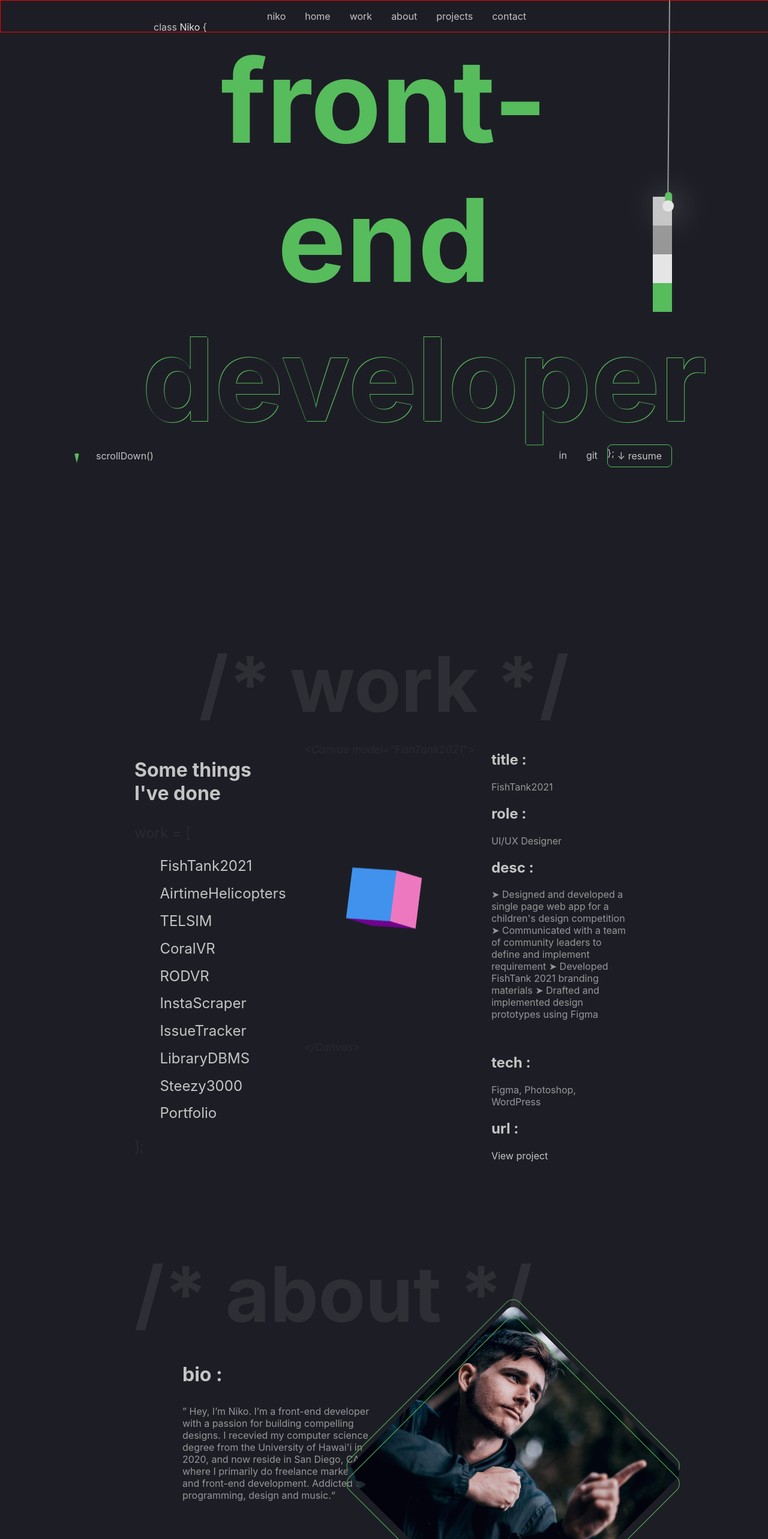
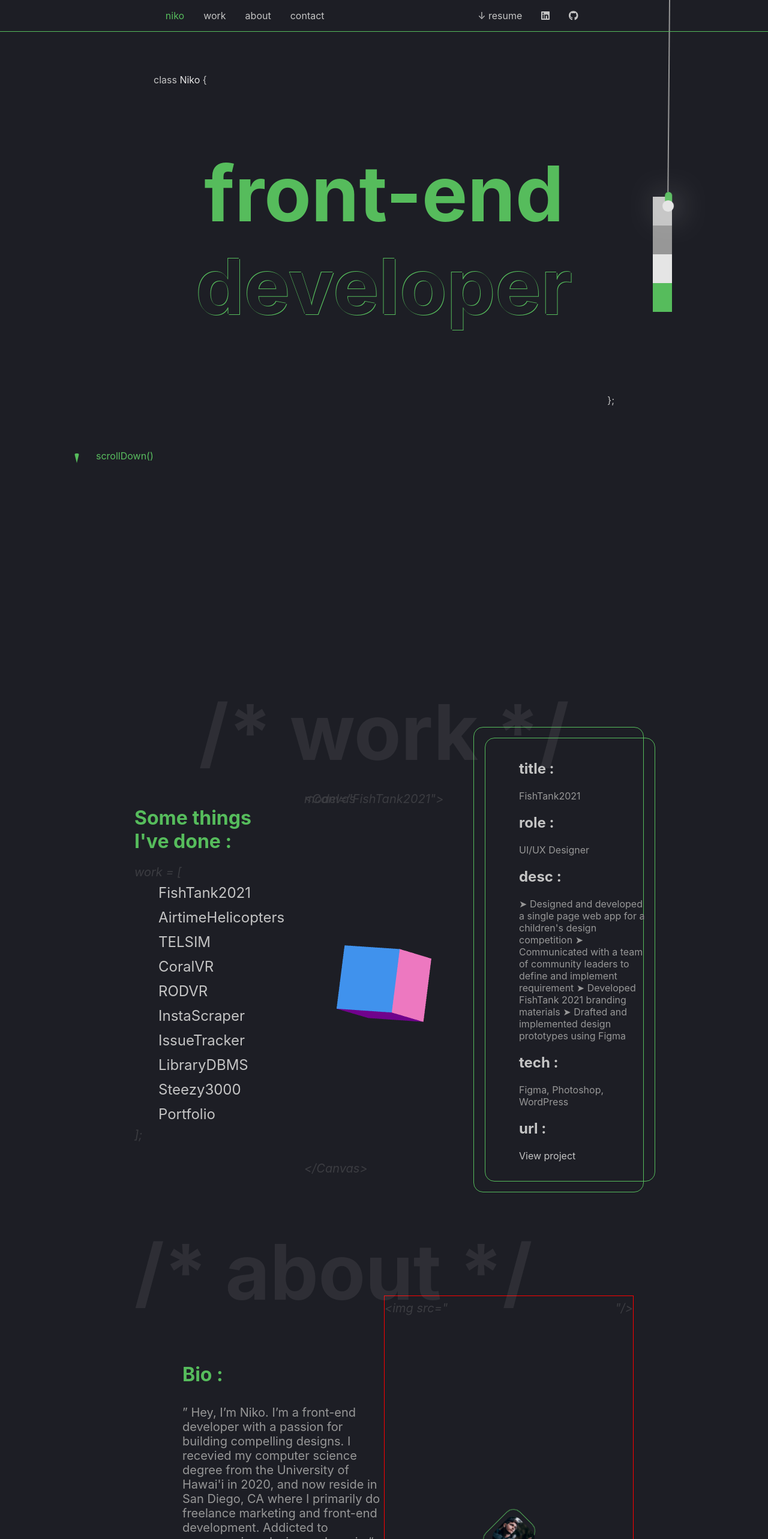
Before and after one commit to nikorosen/portfolio-site, a React (Create React App) app: page / in a window 1280 px wide. Shown: the top 2566 px of the page at 60% size. Built offline with nearby package versions, Linux system fonts and the light colour scheme.

Commit message:
implement mobile responsiveness

```diff
--- a/package.json
+++ b/package.json
@@ -3,6 +3,10 @@
   "version": "0.1.0",
   "private": true,
   "dependencies": {
+    "@fortawesome/fontawesome-svg-core": "^6.1.1",
+    "@fortawesome/free-brands-svg-icons": "^6.1.1",
+    "@fortawesome/free-solid-svg-icons": "^6.1.1",
+    "@fortawesome/react-fontawesome": "^0.1.18",
     "@react-three/drei": "^9.7.1",
     "@react-three/fiber": "^8.0.13",
     "@splinetool/r3f-spline": "^1.0.1",
--- a/src/App.css
+++ b/src/App.css
@@ -5,6 +5,8 @@
   --primary-text-color: #E5E5E5;
   --accent-color: #56BC5C;
   --skill-icon-brightness: 1;
+  --section-width: 65vw;
+  --home-width: 75vw;
 
   transition: color 5s ease-in-out;
 }
@@ -12,6 +14,7 @@
 html {
   scroll-behavior: smooth;
   font-size: 1em;
+  box-sizing: border-box;
 }
 
 .white-context {
@@ -24,8 +27,7 @@ html {
 }
 
 .App{
-  --section-width: 65vw;
-  --home-width: 75vw;
+
 
   background-color: var(--primary-color);
   color: var(--secondary-text-color);
@@ -36,26 +38,25 @@ html {
   align-items: center;
 }
 
-
-
 p {
   color: var(--tertiary-text-color);
 }
 
 h1 {
   color: var(--accent-color);
-  font-size: 15em;
-  margin: -0.1em;
+  font-size: 10vw;
+
 }
 
 h2 {
   font-size: 8em;
   opacity: 0.1;
+
 }
 
 h3 {
   font-size: 2em;
-
+  color: var(--accent-color)
 }
 
 h4 {
@@ -72,22 +73,31 @@ a {
   text-decoration: none;
 }
 
-li:hover {
-  opacity: 0.8;
+a:hover {
+  animation: flash 1.5s alternate infinite ease;
 }
 
+li:hover {
+  animation: flash 1.5s alternate infinite ease;
+}
 
+#nav-bar {
+  position: fixed;
+  display: flex;
+  flex-direction: column;
+  top: 0;
+  left: 0;
+  min-width: 25%;
+  width: 100%;
+  border-bottom: 1px var(--accent-color) solid;
+  align-items: center;
+  z-index: 100;
+}
 
 #nav {
-  position: fixed;
+  width: 80%;
   display: flex;
-  top: 0;
-  left: 0;
-  min-width: 25em;
-  width: 100vw;
-  border: 1px red solid;
-  justify-content: center;
-  z-index: 100;
+  justify-content: space-around;
 }
 
 #nav ul {
@@ -101,22 +111,24 @@ li:hover {
   color: var(--secondary-text-color)
 }
 
-#socials {
+.socials {
   grid-area: socials;
   min-width: 20em;
   z-index: 1;
+  align-self: center;
 }
 
-#socials ul {
+.socials ul {
   display: flex;
   flex-direction: row;
   flex-wrap: wrap;
-  justify-content: end;
+  justify-content: start;
   list-style-type: none;
 }
 
-#socials li {
-  padding: 0.5em 1em 0.5em 1em;
+.socials li {
+  padding: 1em;
+  justify-self: center;
 }
 
 #home {
@@ -162,6 +174,19 @@ li:hover {
   align-self: start;
   transition: transform 1s;
   animation: float 1s alternate infinite;
+}
+
+#scroll-down {
+  animation: flash 2s alternate infinite ease-in-out;
+}
+
+@keyframes flash {
+  0% {
+    color: var(--primary-text-color)
+  }
+  100% {
+    color: var(--accent-color)
+  }
 }
 
 @keyframes float {
@@ -284,6 +309,7 @@ li:hover {
 }
 
 #work-wrapper {
+  padding-top: 10vh;
   display: grid;
   grid-template-columns: 30% 40% 30%;
   grid-template-rows: 5% 90%;
@@ -298,8 +324,6 @@ li:hover {
   justify-items: center;
   align-items: center;
   text-align: start;
-
-  padding-bottom: 10em;
 }
 
 #work-wrapper h2 {
@@ -317,7 +341,6 @@ li:hover {
 #work-selector h3 {
   grid-area: work;
   text-align: start;
-
 }
 
 #work-selector p {
@@ -328,18 +351,18 @@ li:hover {
 }
 
 #work-selector li {
-  padding: 0.1em;
   font-size: 1.5em;
   width: 100%;
   margin-bottom: 0.5em;
   cursor: pointer;
-  transition: padding 0.5s ease-in-out;
+  transition: all 0.5s ease-in-out;
 
 }
 
 #work-selector li:hover {
   padding: 2%;
   border-radius: 0.5em;
+
 }
 
 .active {
@@ -348,10 +371,11 @@ li:hover {
   border: 1px var(--accent-color) solid;
   border-radius: 0.5em;
   box-shadow: 0px 0px 1px var(--accent-color);
-  animation: activein 1s alternate;
+  animation: activein 1s alternate
 }
 .active:hover {
   padding: 0.6em !important;
+
 }
 .active::before {
   content: '';
@@ -404,8 +428,16 @@ li:hover {
 }
 
 #work-display p {
-  opacity: 0.1;
-  font-size: 1.1em;
+  opacity: 0.25;
+  font-size: 1.25em;
+  line-height: 0;
+  width: 120%;
+  font-style: italic;
+}
+
+#work-selector p {
+  opacity: 0.25;
+  font-size: 1.25em;
   line-height: 0;
   width: 120%;
   font-style: italic;
@@ -422,14 +454,32 @@ li:hover {
 
   align-self: center;
   text-align: start;
-  width: 90%;
-  height: 80%;
+  width: 100%;
 
-
+  border: 1px var(--accent-color) solid;
+  border-radius: 1em;
+  padding: 1em;
 }
 
 #work-info p {
 animation: fade-in 0.5s ease-in;
+}
+
+#work-info li:hover {
+  animation: none;
+}
+
+#work-info-border {
+  position: relative;
+  top: 0%;
+  left: 0%;
+  margin: 0.1em;
+  padding: 1em;
+  width: 100%;
+  height: 100%;
+  border: 1px var(--accent-color) solid;
+  border-radius: 1em;
+  z-index: 100;
 }
 
 @keyframes fade-in {
@@ -442,6 +492,7 @@ animation: fade-in 0.5s ease-in;
 }
 
 #about-wrapper {
+  padding-top: 10vh;
   display: grid;
   grid-template-rows: 10% 40% 60%;
   grid-template-columns: 50% 50%;
@@ -453,24 +504,17 @@ animation: fade-in 0.5s ease-in;
 
   height: 100vh;
   width: var(--section-width);
-  min-width: 40em;
   /* border: 1px red solid; */
   justify-items: start;
   text-align: start;
-
-  padding-bottom: 10em;
-
 }
 
 #about-wrapper h2 {
   grid-area: head;
-  height: 100%;
-
   justify-self: start;
   align-self: center;
 
 }
-
 
 #about-wrapper p {
   color: var(--tertiary-text-color);
@@ -513,7 +557,6 @@ animation: fade-in 0.5s ease-in;
   justify-content: start;
   justify-self: start;
   align-self: start;
-  width: 40vw;
 
   filter: brightness(var(--skill-icon-brightness));
 
@@ -529,20 +572,42 @@ animation: fade-in 0.5s ease-in;
 
 #skill-icons li img {
   display: flex;
+  height: 100%;
+  width: auto;
 }
 
 #bio {
   margin: 5em 0em 0em 5em;
   grid-area: content;
+
+}
+
+#bio p {
+  font-size: 1.25em;
+}
+
+#bio-pic-container p {
+  opacity: 0.25;
+  font-size: 1.25em;
+  line-height: 0;
+  width: 120%;
+  font-style: italic;
+}
+
+#bio-pic-container {
+  display: flex;
+ grid-area: pic;
+ border: 1px red solid;
+ justify-content: center;
+ align-items: start;
+
 }
 
 #bio-pic {
-  margin-top: 20%;
-  justify-self: end;
-  grid-area: pic;
+  align-self: center;
+
+  width:40%;
   border: 1px var(--accent-color) solid;
-  width: 25em;
-  height: 25em;
   transform: rotate(45deg);
   border-radius: 1em;
   animation: float 1s alternate infinite;
@@ -550,17 +615,16 @@ animation: fade-in 0.5s ease-in;
 
 #bio-pic img {
   width: 100%;
-  height: 100%;
+  height: auto;
   object-fit: cover;
-  justify-self: start;
-  align-self: start;
   border-radius: 1em;
   margin: 0.5em;
 }
 
 #pic-border {
   position: relative;
-  top: -100%;
+  display: block;
+  top: -95%;
   left: 5%;
   width: 100%;
   height: 100%;
@@ -569,79 +633,10 @@ animation: fade-in 0.5s ease-in;
   z-index: 100;
 }
 
-.line {
-  grid-area: arrow;
-  background: black;
-  width: 100%;
-  height: 10%;
-}
-
-#project-wrapper {
-  display: grid;
-  grid-template-rows: 10% 70% 20%;
-
-  row-gap: 5em;
-
-  height: 100vh;
-  min-width: 40em;
-
-  justify-items: start;
-
-  padding-bottom: 10em;
-}
-
-#project-wrapper {
-  display: grid;
-  grid-template-rows: 10% 50% 40%;
-
-  row-gap: 1em;
-
-  height: 100vh;
-  min-width: 40em;
-  justify-items: start;
-
-}
-
-#project-display {
-  display: grid;
-  grid-template-columns: 70% 30%;
-  width: 100%;
-  text-align: start;
-
-  align-items: center;
-}
-
-#project-display img {
-  height: 100%;
-  width: 100%;
-}
-
-#project-selector ul {
-  display: flex;
-  flex-direction: row;
-}
-
-#project-selector li {
-  height: 5em;
-  width: 5em;
-  margin: 1em;
-}
-
-#project-display h3 {
-  font-size: 3em;
-
-}
-
-#project-icon {
-  justify-self: center;
-  height: 15em;
-  width: 15em;
-}
-
-#contact {
+#contact-wrapper {
   display: grid;
   grid-template-columns: 10% 90%;
-  grid-template-rows: 40% 20% 20% 20%;
+  grid-template-rows: 40% 20% 30% 10%;
   grid-template-areas:
     "arrow head"
     "arrow cta"
@@ -654,19 +649,19 @@ animation: fade-in 0.5s ease-in;
   text-align: center;
 }
 
-#contact h2 {
+#contact-wrapper h2 {
   grid-area: head;
   justify-self: end;
 }
 
-#contact h3 {
-  font-size: 5em;
+#contact-wrapper h3 {
   margin: 0px;
   padding: 0px;
 }
 
 #cta {
   grid-area: cta;
+
   width: 80%;
   justify-self: center;
   text-align: start;
@@ -700,6 +695,7 @@ animation: fade-in 0.5s ease-in;
   opacity: 0.8;
 }
 
+
 .link-button::after {
   content: '';
   position: absolute;
@@ -712,13 +708,255 @@ animation: fade-in 0.5s ease-in;
   border-radius: 0.5em;
 }
 
-.pop-up {
-  position: fixed;
-  display: inline-block;
-  width: 90vw;
-  height: 90vh;
-  background-color: blue;
-  z-index: 2;
-  left: 5vw;
-  top: 5vh;
+
+/* Extra small devices (phones, 600px and down) */
+@media only screen and (max-width: 600px) {
+  :root {
+    --section-width: 100%;
+    --home-width: 90%;
+  }
+
+  html {
+    font-size: .5em;
+    overflow-x: hidden;
+  }
+
+  p {
+    font-size: 1.4em;
+
+  }
+
+  h1 {
+    font-size: 7em;
+  }
+
+  h2 {
+    font-size: 5em;
+    border: 1px red solid;
+    margin: 0em;
+  }
+  h3 {
+    border: 1px red solid;
+  }
+
+  .App{
+    display: flex;
+    flex-direction: row;
+    flex-wrap: wrap;
+    height: 100%;
+    border: 1px red solid;
+  }
+
+  #home {
+    width: 100%;
+    padding: 0em;
+    display: flex;
+    flex-direction: row;
+    flex-wrap: wrap;
+    border: 1px red solid;
+    height: 90vh;
+  }
+
+  #scroll-down{
+    align-self: end;
+    justify-self: center;
+    border: 1px red solid;
+    width:100%;
+  }
+
+  #title {
+    display: flex;
+    border: 1px red solid;
+    width: 100%;
+  }
+
+  .sidebar {
+    display: none;
+  }
+
+  .socials {
+    display: none;
+  }
+
+  .arrow {
+    display: none;
+  }
+
+  #nav-bar{
+    position: relative;
+    display: flex;
+    flex-wrap: wrap;
+    align-content: center;
+    border: 1px red solid;
+  }
+
+  #nav ul {
+    display:flex;
+    padding: 0;
+    font-size: 1.5em;
+    border: 1px red solid;
+  }
+
+  #work-wrapper {
+    display: flex;
+    flex-direction: row;
+    flex-wrap: wrap;
+    border: 1px red solid;
+    padding: 1em;
+    height: 100%;
+  }
+
+  #work-selector ul {
+    padding: 1em;
+    display: flex;
+    flex-direction: row;
+    flex-wrap: wrap;
+    justify-content: space-around;
+    border: 1px red solid;
+  }
+
+  #work-selector li {
+    width: 40%;
+    display:flex;
+    border: 1px var(--secondary-text-color) solid;
+    border-radius: 0.5em;
+    padding: 0.1em;
+  }
+
+  #work-selector{
+    border: 1px red solid;
+    height: 25%;
+  }
+
+  #work-selector p {
+    border: 1px red solid;
+    width: 100%;
+  }
+
+  #work-info ul {
+    border: 1px red solid;
+
+
+  }
+
+  .active {
+    padding: 0.01em;
+  }
+
+  #work-display {
+   width: 100%;
+   height: 50%;
+   display: flex;
+   justify-self: center;
+   border: 1px red solid;
+  }
+
+  #work-info {
+    padding: 0;
+    display: flex;
+    justify-self: center;
+    width: 100%;
+    border: none;
+    border: 1px red solid;
+  }
+
+  #work-info ul{
+    padding: 0;
+    width:100%;
+  }
+
+  #work-info-border{
+    border: none;
+    height: 50%;
+    border: 1px red solid;
+  }
+
+  #about-wrapper {
+    margin: 0em;
+    padding: 1em;
+    width: 100%;
+    display: flex;
+    flex-wrap: wrap;
+    border: 1px red solid;
+  }
+
+  #bio {
+    margin: 0em;
+  }
+
+  #about-wrapper p {
+    border: 1px red solid;
+  }
+
+  #bio-pic-container {
+    width: 100%;
+    border: 1px red solid;
+    display: flex;
+    flex-wrap: wrap;
+    justify-content: center;
+    align-content: start;
+  }
+
+  #pic-border {
+
+    border: 1px red solid;
+    justify-self: center;
+  }
+
+  #bio-pic img {
+    margin: 0.5em 0.5em -1em 0.75em;
+  }
+
+  #skill-wrapper {
+    width: 100%;
+    margin: 0em;
+    border: 1px red solid;
+
+  }
+
+  #skill-icons {
+    justify-self: center;
+    justify-content: center;
+    border: 1px red solid;
+    width: 90%;
+  }
+
+  #skill-icons img {
+    justify-content: center;
+  }
+
+
+  #contact-wrapper {
+    padding: 1em;
+    overflow-x: hidden;
+    display: flex;
+    flex-wrap: wrap;
+    justify-items: center;
+    width: 100%;
+    height: 50vh;
+    padding-top: 10vh;
+    border: 1px red solid;
+  }
+
+  #cta {
+    padding: 0em;
+    height: 20vh;
+    border: 1px red solid;
+    margin-left: 10vw;
+  }
+
+  .link-button {
+    justify-self: end;
+    margin-left: 30vw;
+
+  }
+
+
+
+
+
+
+
+
+
 }
--- a/src/App.js
+++ b/src/App.js
@@ -59,8 +59,8 @@ const Home = (props) => {
       <div style={{backgroundColor:"var(--accent-color)"}} className="sidebar-box"></div>
     </div>
 
-    <Socials/>
-    <p style={{gridArea: "scrolldown"}}>scrollDown()</p>
+
+    <p id="scroll-down" style={{gridArea: "scrolldown"}}>scrollDown()</p>
   </div>
 }
 
@@ -182,7 +182,8 @@ const Work = (props) => {
 
   }, []);
 
-  return <div data-aos="fade-up" id="work-wrapper">
+  // data-aos="fade-up"
+  return <div  id="work-wrapper">
       <h2>/* work */</h2>
       <WorkSelecter
         work={work}
@@ -219,7 +220,7 @@ const WorkSelecter = (props) => {
   }
 
   return <div id="work-selector">
-    <h3>Some things I've done</h3>
+    <h3>Some things I've done : </h3>
     <p>work = [</p>
       <ul>
         {Object.keys(props.work).map( (key, index) =>
@@ -289,7 +290,6 @@ const Model = (props) => {
 const WorkDisplay = (props) => {
   return <div id="work-display">
       {/*<img src={props.work[props.selectedWork]}></img>*/}
-      <div style={{height:"80%"}}>
 
       <p style={{textAlign:"start"}}>&#60;Canvas model="{props.selectedWork}"></p>
       <Canvas camera = {{position:[10,18,23], fov: 1}}>
@@ -301,24 +301,28 @@ const WorkDisplay = (props) => {
       </Canvas>
       <p style={{textAlign:"start"}}>&#60;/Canvas></p>
 
-      </div>
     </div>
 }
 
 const WorkInfo = (props) => {
 
   return <div id="work-info">
-  <h4>title :</h4>
-    <p>{props.selectedWork}</p>
-    <h4>role :</h4>
-    <p> {props.work[props.selectedWork]['role']} </p>
-  <h4>desc :</h4>
-    <p style={{height:"16em"}}> {props.work[props.selectedWork]['desc']} </p>
-  <h4>tech : </h4>
-    <p> {props.work[props.selectedWork]['tech']} </p>
-  <h4>url :</h4>
-    <p> <a href={props.work[props.selectedWork]['projectUrl']}>View project</a> </p>
 
+
+    <div id='work-info-border'>
+    <ul><li><h4>title :</h4>
+    <p>{props.selectedWork}</p> </li>
+    <li><h4>role :</h4>
+    <p> {props.work[props.selectedWork]['role']} </p></li>
+    <li><h4>desc :</h4>
+    <p> {props.work[props.selectedWork]['desc']} </p>
+    <li><h4>tech : </h4>
+    <p> {props.work[props.selectedWork]['tech']} </p></li>
+  <li></li><h4>url :</h4>
+    <p> <a href={props.work[props.selectedWork]['projectUrl']}>View project</a>
+    </p></li>
+    </ul>
+    </div>
 </div>
 
 }
@@ -331,10 +335,8 @@ const Bio = () => {
     Addicted to programming, design and music.“`
 
   return <div id="bio">
-    <div>
-      <h3>bio :</h3>
-      <p>{bio}</p>
-    </div>
+      <h3>Bio :</h3>
+      <p id='bio-text'>{bio}</p>
   </div>
 }
 
@@ -346,7 +348,9 @@ const About = ({selectedSkill, setSelectedSkill, display}) => {
 
   }, []);
 
- return <div data-aos="fade-left" id="about-wrapper">
+// data-aos="fade-left"
+
+ return <div  id="about-wrapper">
     <a id="about"></a>
     <h2>/* about */</h2>
     <Bio/>
@@ -354,14 +358,16 @@ const About = ({selectedSkill, setSelectedSkill, display}) => {
       selectedSkill={selectedSkill}
       setSelectedSkill={setSelectedSkill}
 display={display}/>*/}
-
+    <div id="bio-pic-container">
+    <p>&#60;img src="</p>
     <div id="bio-pic">
     <img src={bioPic}></img>
-    <div id="pic-border"></div>
+    {/*<div id="pic-border"></div>*/}
+    </div><p style={{textAlign: 'end'}}>"/></p>
     </div>
 
     <div id="skill-wrapper">
-    <h3>Some things I do: </h3>
+    <h3>Some things I do : </h3>
     <ul id="skill-icons">
       <li><img src={icon_js}></img></li>
       <li><img src={icon_html}></img></li>
@@ -389,8 +395,8 @@ const Contact = () => {
 
   }, []);
 
-
-  return <div data-aos="fade-right" id="contact">
+//data-aos="fade-right"
+  return <div  id="contact-wrapper">
     <a id="contact"></a>
     <h2>/* Contact */</h2>
     <div id="cta">
@@ -398,9 +404,6 @@ const Contact = () => {
       <p>“ Looking for freelance projects but i’m open to any interesting opportunity, let’s get in touch! ”</p>
     </div>
     <a class="link-button" href="https://developer.mozilla.org/en-US/docs/Web/CSS/row-gap" target="_blank">email()</a>
-    {/*<div class="arrow-up"/>*/}
-    {/*<p id="to-top">toTop()</p>*/}
-    <Socials/>
   </div>
 }
 
@@ -418,7 +421,7 @@ function App() {
   const [arrowPosition, setArrowPosition] = useState(94.5);
   const [arrowRotation, setArrowRotation] = useState(0);
   const [darkMode, setDarkMode] = useState(true);
-  const [titleSize, setTitleSize] = useState(12);
+  const [titleSize, setTitleSize] = useState();
 
   let sectionRef = React.createRef();
 
@@ -449,7 +452,7 @@ function App() {
 
 
     setArrowHeight(newArrowHeight);
-    setTitleSize(12 - getScrollPercent()*0.1)
+    //setTitleSize(12 + getScrollPercent()*0.05)
     console.log('titlesize: ' +titleSize);
   }
 
--- a/src/comps/Nav.js
+++ b/src/comps/Nav.js
@@ -1,13 +1,16 @@
+import Socials from './Socials.js'
+
 const Nav = () => {
-    return <div id="nav">
+    return <div id="nav-bar">
+      <div id="nav">
       <ul>
-        <li style={{color:"var(--accent-color)"}}><a href="#home">niko</a></li>
-        <li><a href="#home">home</a></li>
+        <li><a style={{color:"var(--accent-color)"}} href="#home">niko</a></li>
         <li><a href="#work-wrapper">work</a></li>
         <li><a href="#about-wrapper">about</a></li>
-        <li><a href="#project-wrapper">projects</a></li>
         <li><a href="#contact">contact</a></li>
       </ul>
+      <Socials></Socials>
+      </div>
     </div>
   }
 
--- a/src/comps/Socials.js
+++ b/src/comps/Socials.js
@@ -1,11 +1,15 @@
 import resume from '../assets/nickolas-rosenberg-resume-full.pdf'
+import { FontAwesomeIcon } from '@fortawesome/react-fontawesome'
+import { faLinkedin, faGithub } from '@fortawesome/free-brands-svg-icons'
+
 
 const Socials = () => {
-    return <div id="socials">
+    return <div className="socials">
       <ul>
-        <li><a href="https://www.linkedin.com/in/nickolas-rosenberg/">in</a></li>
-        <li><a href="https://github.com/nikorosen">git</a></li>
-        <li style={{color:"var(--accent-color)", border: "1px var(--accent-color) solid", borderRadius: "0.5em"}}><a href={resume} download>↓ resume</a></li>
+        <li style={{color:"var(--accent-color)"}}><a href={resume} download>↓ resume</a></li>
+        <li><a href="https://www.linkedin.com/in/nickolas-rosenberg/"><FontAwesomeIcon icon={faLinkedin}/></a></li>
+        <li><a href="https://github.com/nikorosen"><FontAwesomeIcon icon={faGithub}/></a></li>
+
       </ul>
     </div>
   }
```
Also changed, not shown: src/assets/bio-pic.jpg, 1 other file (tests, documents, lock files or other folders).
